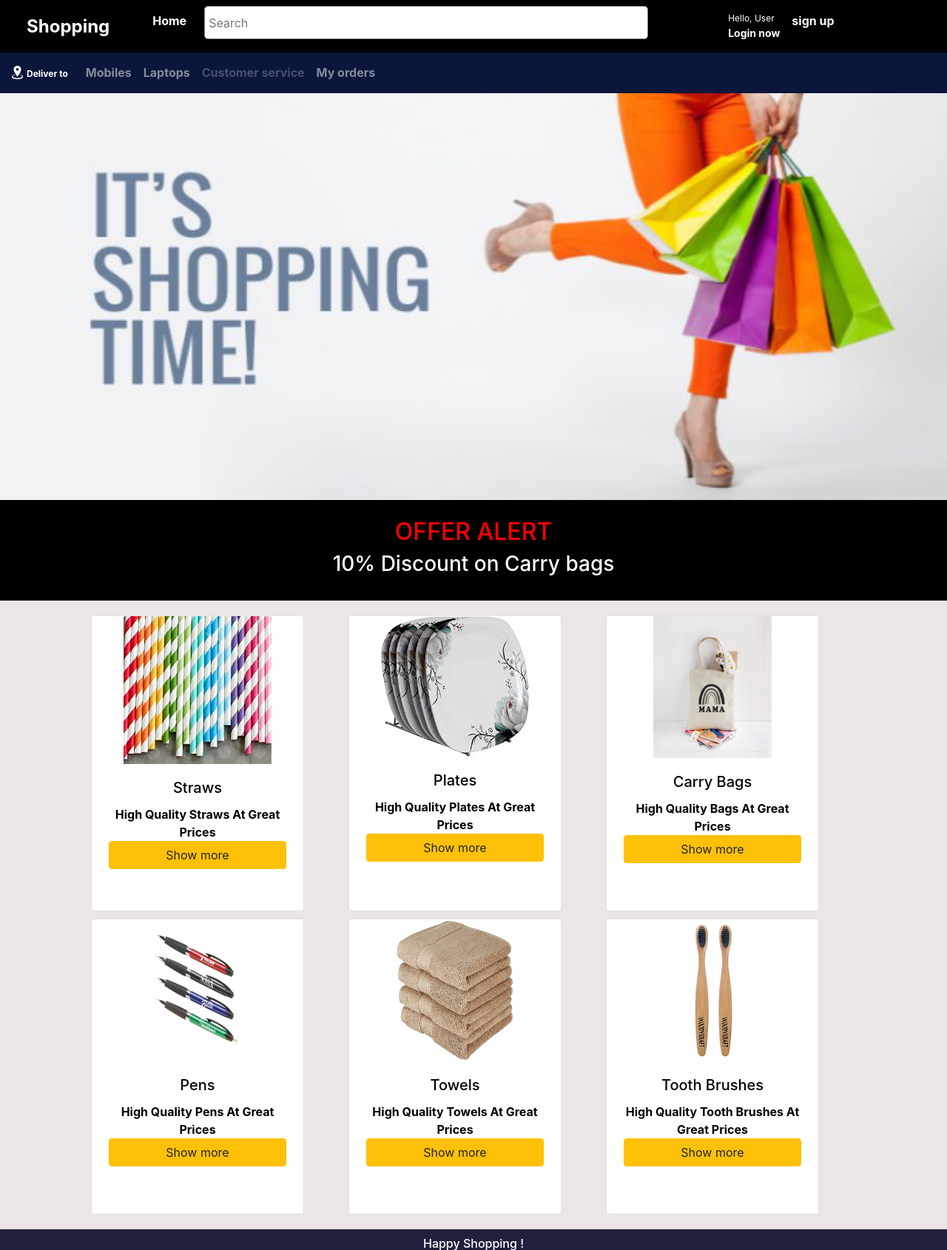
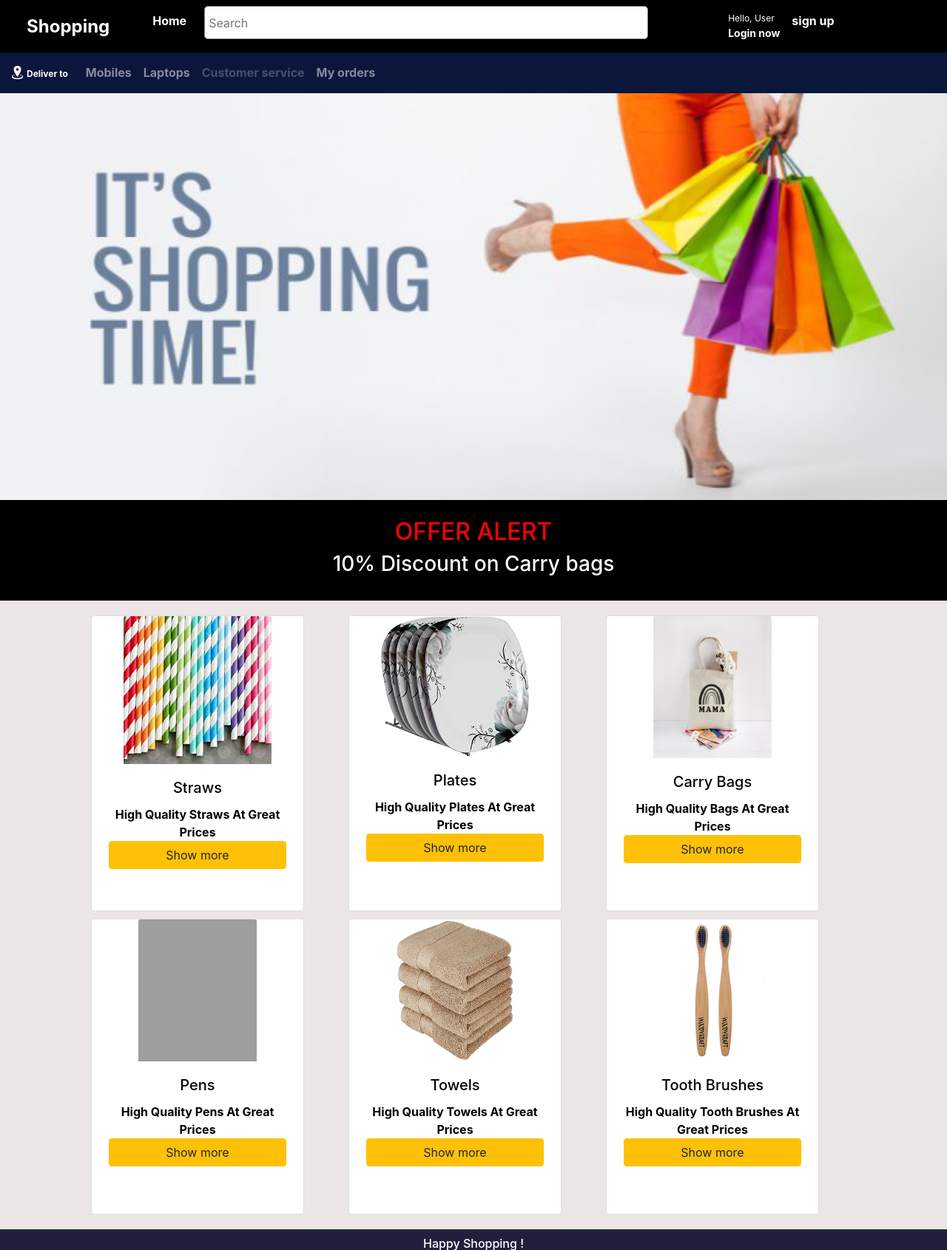
Before and after one commit to vamsicherukuru/exp-ecom, a Django app: page / in a window 1280 px wide. Shown: the top 1690 px of the page at 74% size. Run offline with Django 3.2, Linux system fonts and the light colour scheme; some libraries are stand-ins or nearby versions; grey boxes are pictures that could not be loaded.

Commit message:
Update home.html

```diff
--- a/templates/home.html
+++ b/templates/home.html
@@ -217,7 +217,7 @@
             <a href="{% url 'bookings:pens' %}" style="color: black; text-decoration:none;">
 
               <div class="card" style="width: 18rem;height:25em;">
-                <center>            <img class="card-img-top" src="{% static 'images/pen.png' %}" style="height:12em; width:10em;" alt="Card image cap">
+                <center>            <img class="card-img-top" src="https://www.parkerpen.com/dw/image/v2/BFGF_PRD/on/demandware.static/-/Sites-parkerpen-Library/default/dwf3906004/Parker/01%20JAN/50-50/201772385-Parker-Browse-by-Collection-Desktop-Tablet-Homepage-50-50_v2.jpeg" style="height:12em; width:10em;" alt="Card image cap">
                 </center>
                           <div class="card-body">
                   <h5 class="card-title">Pens</h5>
```
